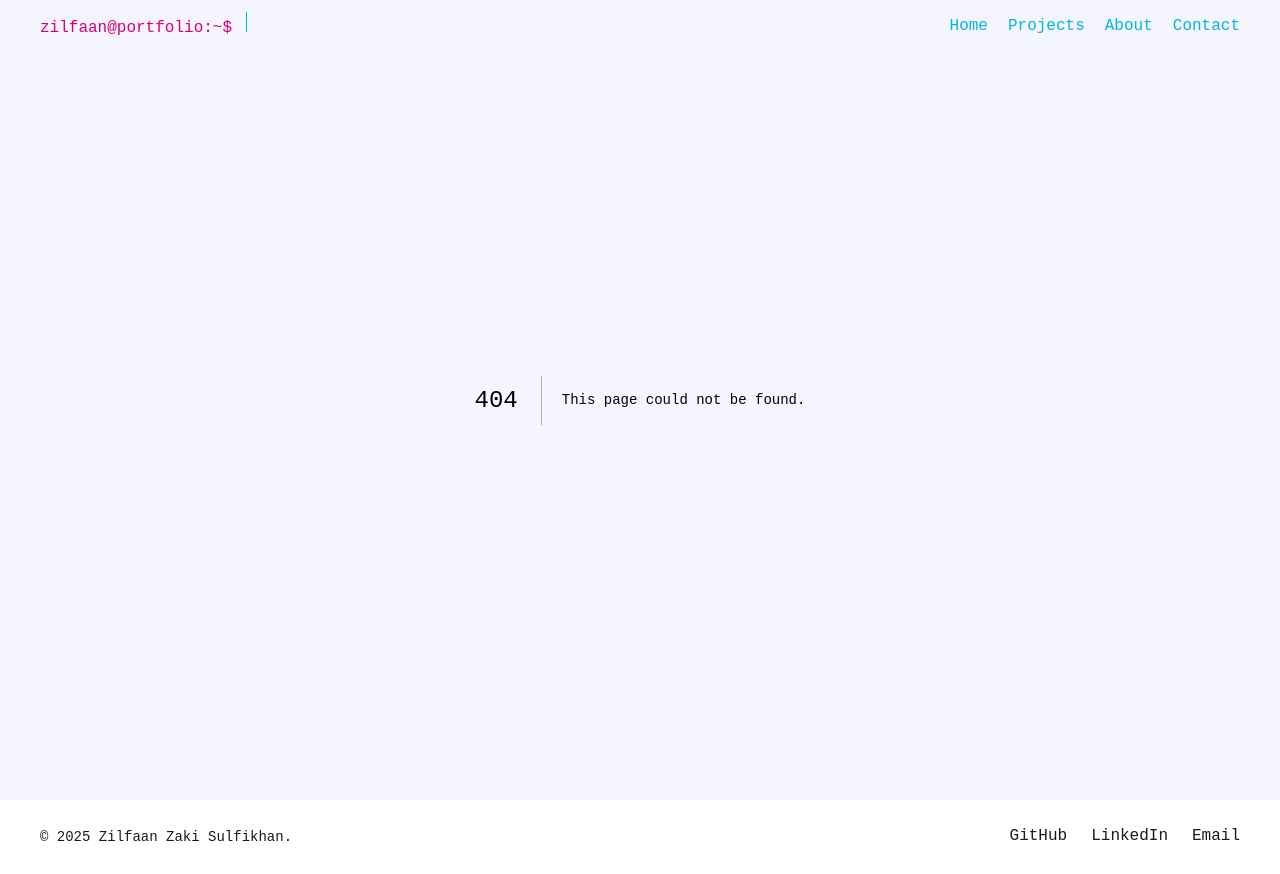
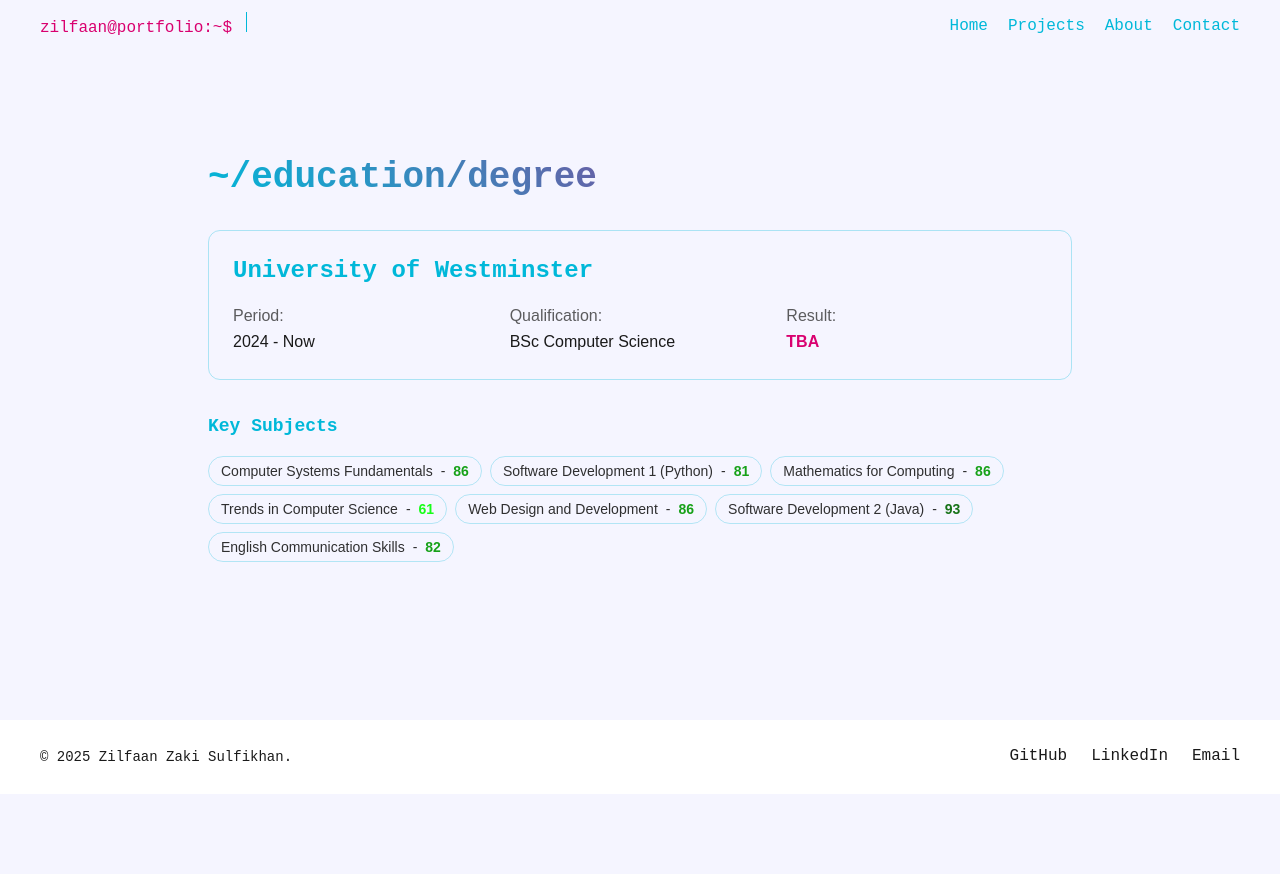
Before and after one commit to Zilfaan/portfolio-site, a Next.js app: page /education/degree in a window 1280 px wide. Before the commit this address had no page. After the commit the page ends 800 px from the top, so only its background shows below. Built offline with nearby package versions, Linux system fonts and the light colour scheme.

Commit message:
Created and linked a page for each educational qualification

```diff
--- /dev/null
+++ b/src/app/education/[slug]/page.tsx
@@ -0,0 +1,110 @@
+"use client";
+
+import { educationData } from "@/lib/educationData";
+
+// Get education details
+interface Props {
+  params: { slug: string };
+}
+
+// Decide grade color
+const getGradeColor = (grade: string) => {
+  const num = parseFloat(grade);
+
+  if (!isNaN(num) && num >= 1 && num <= 9) {
+    switch (grade) {
+      case "9":
+        return "text-[var(--high-grade)]";
+      case "8":
+        return "text-[var(--moderately-high-grade)]";
+      case "7":
+        return "text-[var(--moderate-grade)]";
+      case "6":
+        return "text-[var(--average-grade)]";
+      default:
+        return "text-red-500";
+    }
+  }
+
+  if (!isNaN(num)) {
+    if (num >= 90) return "text-[var(--high-grade)]";
+    if (num >= 80) return "text-[var(--moderately-high-grade)]";
+    if (num >= 70) return "text-[var(--moderate-grade)]";
+    if (num >= 60) return "text-[var(--average-grade)]";
+    return "text-red-500";
+  }
+
+  return "text-red-500";
+};
+
+export default function EducationDetail({ params }: Props) {
+  const education = educationData.find((e) => e.slug === params.slug);
+
+  if (!education) {
+    return (
+      <div className="px-6 py-20 max-w-3xl mx-auto text-center">
+        <p className="text-lg opacity-80">Education record not found.</p>
+      </div>
+    );
+  }
+
+  return (
+    <div className="px-4 min-h-[90vh] py-20 flex flex-col justify-center max-w-4xl mx-auto space-y-8 ">
+      <h1 className="text-3xl md:text-4xl font-mono font-bold mb-8 special-text">
+        ~/education/{education.slug}
+      </h1>
+
+      {/* Education Info Card */}
+      <div className="border border-[var(--accent-cyan)]/30 rounded-xl p-6 space-y-4">
+        <h2 className="text-2xl font-bold text-[var(--accent-cyan)]">
+          {education.place}
+        </h2>
+
+        {/* Stacked view for mobile and a normal grid view for desktop */}
+        <div className="grid grid-cols-1 md:grid-cols-3 gap-4">
+          <div className="flex flex-col md:block">
+            <span className="opacity-70 mb-1 md:mb-0">Period:</span>
+            <p className="font-medium text-[var(--foreground)]">
+              {education.period}
+            </p>
+          </div>
+          <div className="flex flex-col md:block">
+            <span className="opacity-70 mb-1 md:mb-0">Qualification:</span>
+            <p className="font-medium text-[var(--foreground)]">
+              {education.qualification}
+            </p>
+          </div>
+          <div className="flex flex-col md:block">
+            <span className="opacity-70 mb-1 md:mb-0">Result:</span>
+            <p className="font-semibold text-[var(--accent-magenta)]">
+              {education.result}
+            </p>
+          </div>
+        </div>
+      </div>
+      {/* Subjects */}
+      {education.subjects.length > 0 && (
+        <div>
+          <h3 className="text-lg font-mono font-bold text-[var(--accent-cyan)] mb-4">
+            Key Subjects
+          </h3>
+          <div className="flex flex-col sm:flex-row sm:flex-wrap gap-2">
+            {education.subjects.map((subject, idx) => (
+              <span
+                key={idx}
+                className="px-3 py-1 text-sm rounded-full border border-[var(--accent-cyan)]/30 opacity-90 flex justify-between sm:justify-start gap-2"
+              >
+                <span>{subject.name}</span> -
+                <span
+                  className={`${getGradeColor(subject.grade)} font-semibold`}
+                >
+                  {subject.grade}
+                </span>
+              </span>
+            ))}
+          </div>
+        </div>
+      )}
+    </div>
+  );
+}
--- a/src/app/globals.css
+++ b/src/app/globals.css
@@ -9,6 +9,11 @@
   --accent-purple: #8c00ff;
   --font-sans: "Nunito", Arial, sans-serif;
   --font-mono: "Fira Code", monospace;
+
+  --high-grade: hsl(120, 100%, 50%);
+  --moderately-high-grade: hsl(120, 100%, 40%);
+  --moderate-grade: hsl(120, 100%, 30%);
+  --average-grade: hsl(120, 100%, 20%);
 
   scroll-behavior: smooth;
 }
@@ -33,6 +38,11 @@
     --accent-cyan: #00b8d9;
     --accent-magenta: #d9006f;
     --accent-purple: #7a3fff;
+
+    --high-grade: hsl(120, 100%, 20%);
+    --moderately-high-grade: hsl(120, 100%, 30%);
+    --moderate-grade: hsl(120, 100%, 40%);
+    --average-grade: hsl(120, 100%, 50%);
   }
   body {
     background-color: var(--background);
```
